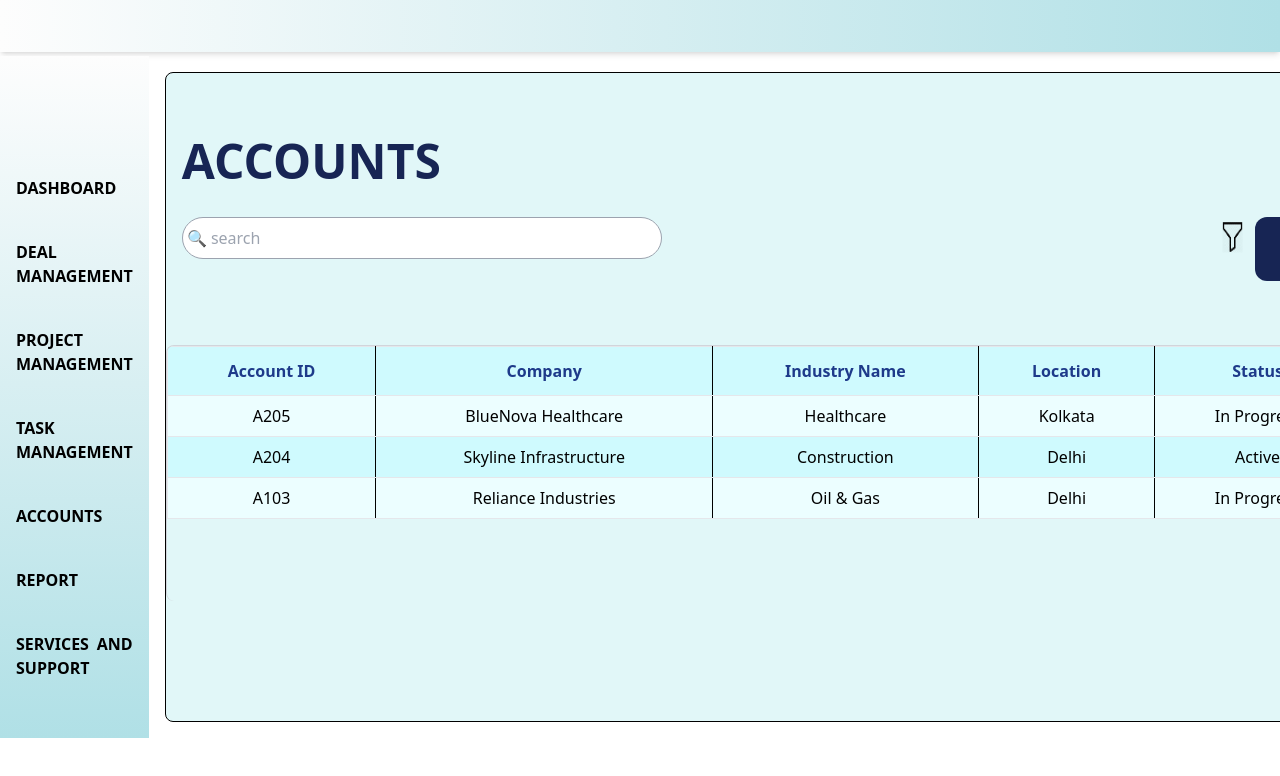
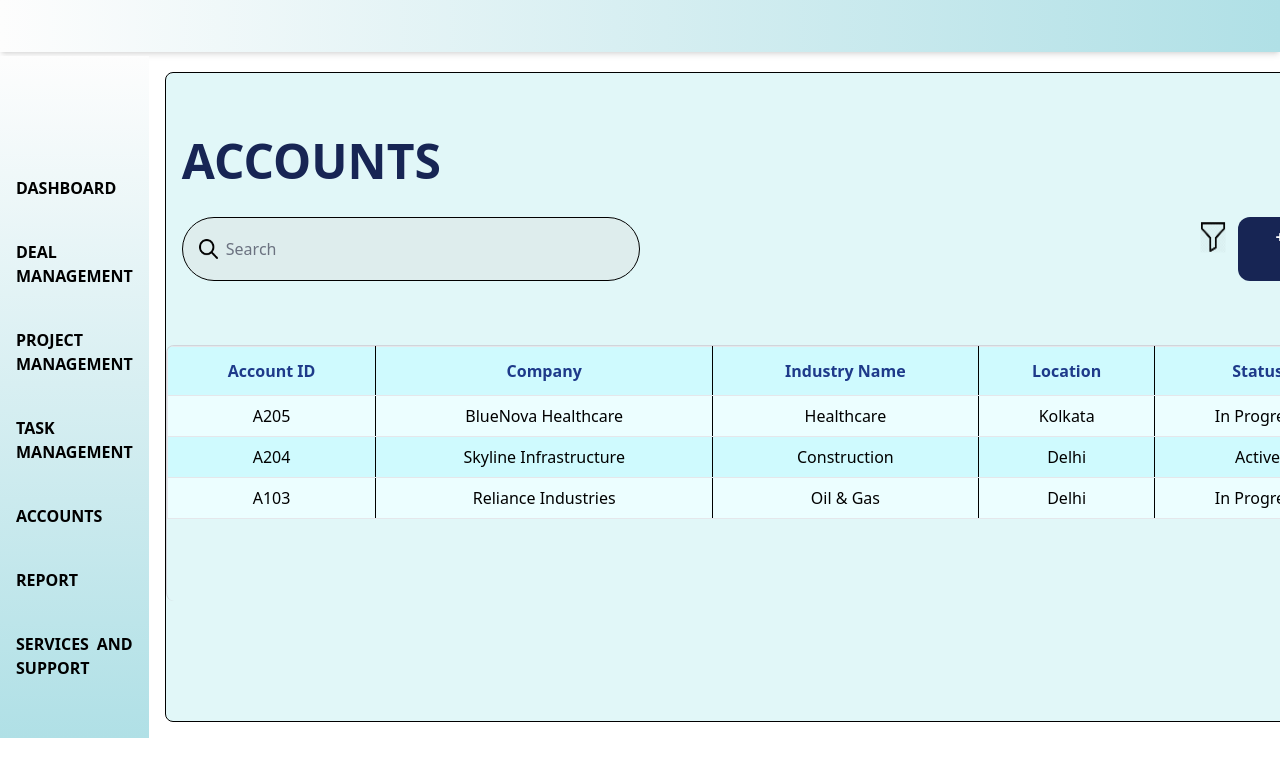
Before and after one commit to Raktim-Koner/customer-relationship-management, a React (Create React App) app: page /accounts in a window 1280 px wide. Shown: the top 776 px of the page. Built offline with nearby package versions, Linux system fonts and the light colour scheme.

Commit message:
Updated searchbar from Accounts page

```diff
--- a/src/Components/AccountsPage/AccountsSearch.js
+++ b/src/Components/AccountsPage/AccountsSearch.js
@@ -1,11 +1,21 @@
 import React from 'react'
+import Searchicon from "../../Assets/Searchicon.png"
+const Accountssearch = () => {
+  return (
+    <div className="flex items-center w-[30rem] border border-black rounded-full bg-[#deeded] px-4 py-2 font-sans">
+      {/* Search Icon */}
+      <span className="text-gray-700 mr-2">
+        <img src={Searchicon} alt="Search" className="h-5 w-5" />
 
-const AccountsSearch = () => {
-  return (
-    <div>
-      <input className="w-[30rem] border border-gray-400 rounded-tl-full rounded-full py-2 pl-1 font-sans" type="text" placeholder="🔍 search" />
+      </span>
+      {/* Input Field */}
+      <input
+        type="text"
+        placeholder="Search"
+        className="outline-none bg-transparent placeholder-gray-500 w-[26rem]"
+      />
     </div>
   )
 }
 
-export default AccountsSearch
+export default Accountssearch
```
